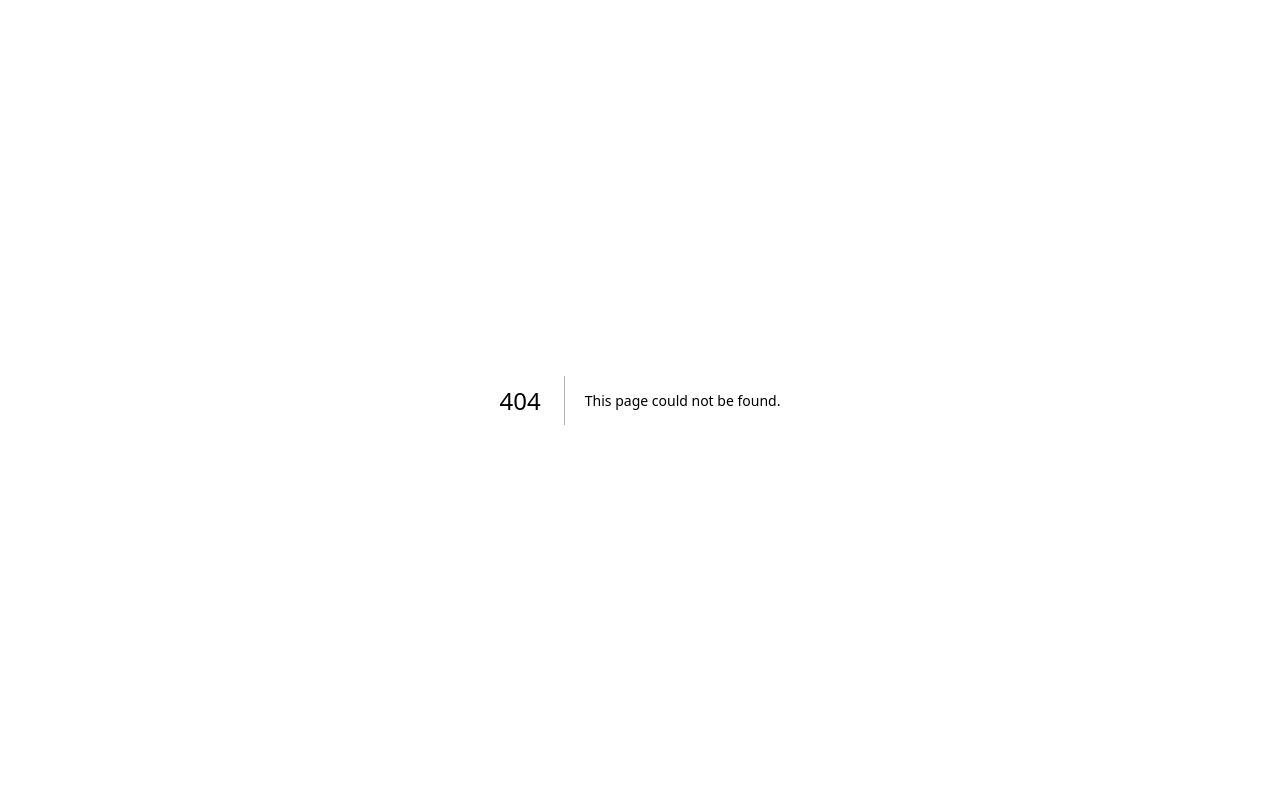
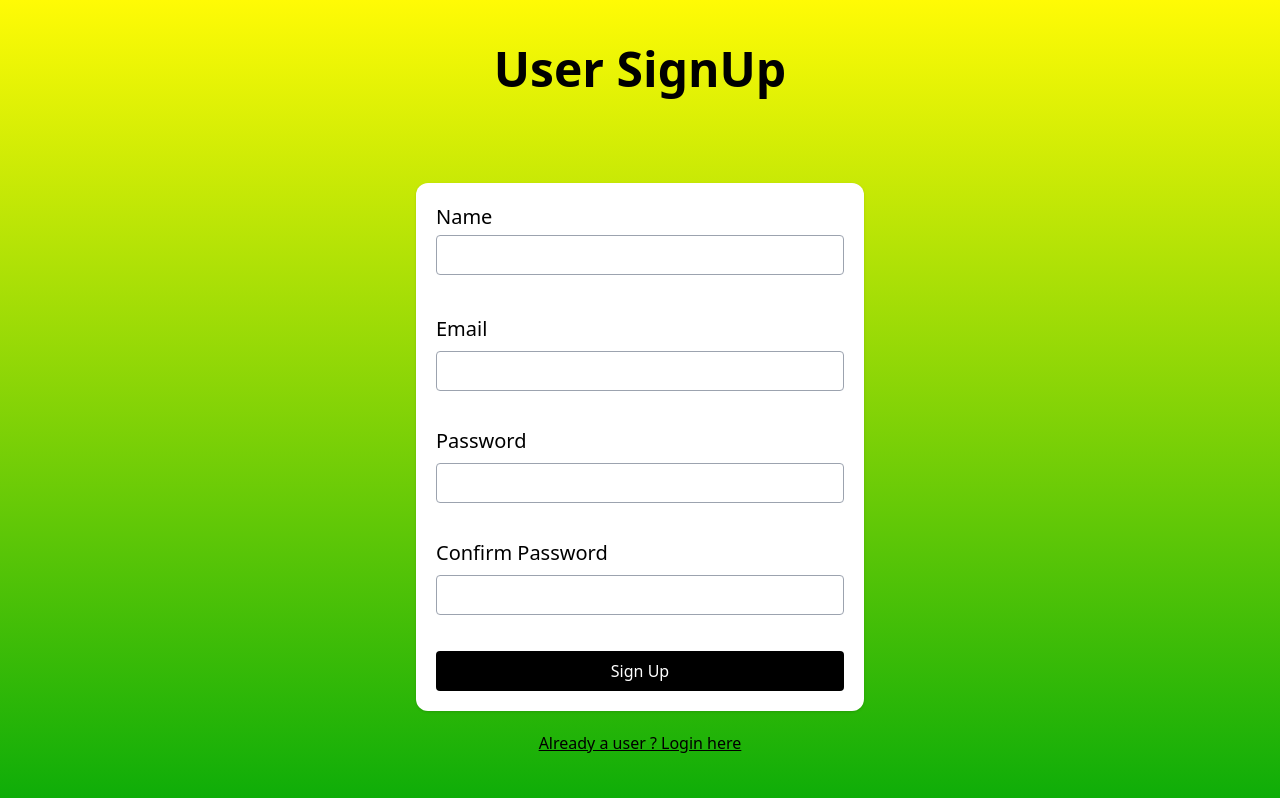
Before and after one commit to Rohit-rew/chatmatefront, a Next.js app: page /accounts/signup in a window 1280 px wide. Before the commit this address had no page. Built offline with nearby package versions, Linux system fonts and the light colour scheme.

Commit message:
login & register pages created

```diff
--- /dev/null
+++ b/components/LoginForm.tsx
@@ -0,0 +1,46 @@
+import React from 'react'
+
+type loginFunc = (e:React.FormEvent<HTMLFormElement>)=>void
+type errorMsg = String | null;
+
+type propType = {
+    login : loginFunc,
+    emailErrorMsg : errorMsg
+    passErrorMsg : errorMsg
+
+}
+
+export default function LoginForm({login , emailErrorMsg , passErrorMsg} : propType) {
+
+
+  return (
+    <form
+        onSubmit={(e) => login(e)}
+        className="w-full max-w-md bg-white rounded-xl shadow p-5 flex flex-col justify-between gap-3 "
+      >
+        <div className="flex flex-col gap-2 h-28">
+          <label className="text-xl">Email</label>
+          <input
+            id="email"
+            className="border border-gray-400 rounded h-10 px-2"
+            type={"email"}
+          />
+          {emailErrorMsg && <p className="text-red-500 text-sm">{emailErrorMsg}</p>}
+        </div>
+
+        <div className="flex flex-col gap-2 h-28">
+          <label className="text-xl">Password</label>
+          <input
+            id="password"
+            className="border border-gray-400 rounded h-10 px-2"
+            type={"password"}
+          />
+          {passErrorMsg && <p className="text-red-500 text-sm">{passErrorMsg}</p>}
+        </div>
+
+        <button type="submit" className="bg-black text-white py-2 rounded">
+          Login
+        </button>
+      </form>
+  )
+}
--- /dev/null
+++ b/components/SignUpForm.tsx
@@ -0,0 +1,65 @@
+import React from 'react'
+
+type signUpFunc = (e:React.FormEvent<HTMLFormElement> )=>void
+type errorMsg = String | null
+
+type propType = {
+  signUp : signUpFunc,
+  nameErrorMsg : errorMsg
+  emailErrorMsg : errorMsg,
+  passErrorMsg : errorMsg,
+  confirmPassErrorMsg : errorMsg
+}
+
+export default function SignUpForm({signUp ,nameErrorMsg , emailErrorMsg , passErrorMsg , confirmPassErrorMsg} : propType) {
+
+  return (
+   <form
+          onSubmit={(e) => signUp(e)}
+          className="w-full max-w-md bg-white rounded-xl shadow p-5 flex flex-col justify-between "
+        >
+          <div className="flex flex-col gap-1 h-28">
+            <label className="text-xl">Name</label>
+            <input
+              id="namee"
+              className="border border-gray-400 rounded h-10 px-2"
+              type={"text"}
+            />
+            {nameErrorMsg && <p className="text-red-500 text-sm">{nameErrorMsg}</p>}
+          </div>
+          <div className="flex flex-col gap-2 h-28">
+            <label className="text-xl">Email</label>
+            <input
+              id="email"
+              className="border border-gray-400 rounded h-10 px-2"
+              type={"email"}
+            />
+            {emailErrorMsg && <p className="text-red-500 text-sm">{emailErrorMsg}</p>}
+          </div>
+
+          <div className="flex flex-col gap-2 h-28">
+            <label className="text-xl">Password</label>
+            <input
+              id="password"
+              className="border border-gray-400 rounded h-10 px-2"
+              type={"password"}
+            />
+            {passErrorMsg && <p className="text-red-500 text-sm">{passErrorMsg}</p>}
+          </div>
+
+          <div className="flex flex-col gap-2 h-28">
+            <label className="text-xl">Confirm Password</label>
+            <input
+              id="confirmPassword"
+              className="border border-gray-400 rounded h-10 px-2"
+              type={"password"}
+            />
+            {confirmPassErrorMsg && <p className="text-red-500 text-sm">{confirmPassErrorMsg}</p>}
+          </div>
+
+          <button type="submit" className="bg-black text-white py-2 rounded">
+            Sign Up
+          </button>
+        </form>
+  )
+}
--- /dev/null
+++ b/components/SuccessSignUpMessage.tsx
@@ -0,0 +1,22 @@
+import React from 'react'
+import Router from 'next/router'
+
+//types
+type propTypes = {
+    route : any
+}
+
+export default function SuccessSignUpMessage({route}:propTypes) {
+  return (
+    <div className="quizcreateModal absolute w-full h-full  bg-black bg-opacity-80 box-border p-5 flex justify-center items-center">
+        <div className="w-full bg-white rounded relative max-w-xl p-5 flex flex-col gap-6 justify-center items-center">
+            <h2 className='text-2xl'>Signed Up Successfull </h2>
+
+            <p className='text-center'>You have successfully Signed Up. Please click on the below button to login</p>
+
+            <button onClick={()=>Router.push(route)} className='bg-green-500 w-full py-2 rounded text-xl text-white shadow'>Login</button>
+
+        </div>
+      </div>
+  )
+}
--- a/components/WelcomeView.tsx
+++ b/components/WelcomeView.tsx
@@ -13,7 +13,7 @@ export default function WelcomeView() {
         </div>
 
         <div className='flex flex-col gap-10 max-w-md w-full'>
-            <button onClick={()=>Router.push("")} className='border border-black rounded-2xl shadow py-4 text-black text-xl bg-white font-semibold hover:border-red-500'>Login</button>
+            <button onClick={()=>Router.push("/accounts/login")} className='border border-black rounded-2xl shadow py-4 text-black text-xl bg-white font-semibold hover:border-red-500'>Login</button>
             <button onClick={()=>Router.push("")} className='border border-black rounded-2xl shadow py-4 text-white text-xl bg-black font-semibold hover:border-red-500'>SignUp</button>
         </div>
 
--- /dev/null
+++ b/src/pages/accounts/login.tsx
@@ -0,0 +1,55 @@
+import LoginForm from "components/LoginForm";
+import Link from "next/link";
+import React from "react";
+
+export default function Login() {
+  const [emailError, setEmailError] = React.useState<null | String>(null);
+  const [passError, setPassError] = React.useState<null | String>(null);
+
+  const loginUser = (e : React.FormEvent<HTMLFormElement>) => {
+    e.preventDefault();
+
+    // remove any preset error
+    setEmailError(null);
+    setPassError(null);
+
+    const email = e.currentTarget.email.value;
+    const password = e.currentTarget.password.value;
+
+    if (email && password) {
+      console.log("submitted");
+      console.log(email, password);
+
+      // make Login API call here
+
+
+
+    } else if (!email && !password) {// frontend validation
+      setEmailError("Please enter email");
+      setPassError("Please enter Password");
+    } else if (!password) {
+      setPassError("Please enter Password");
+    } else if (!email) {
+      setEmailError("Please enter email");
+    }
+  };
+
+  return (
+    <div className="background-gradient h-screen bg-green-500 p-5 flex flex-col justify-start items-center gap-32 sm:justify-center">
+      <h1 className="text-center text-5xl font-semibold leading-20">
+        User Login
+      </h1>
+
+      <div className="w-full flex flex-col items-center gap-5 ">
+        <LoginForm
+          login={loginUser}
+          emailErrorMsg={emailError}
+          passErrorMsg={passError}
+        />
+        <Link href={"/accounts/signup"}>
+          <p className="underline">Don't have a account ? Signup Here</p>
+        </Link>
+      </div>
+    </div>
+  );
+}
--- /dev/null
+++ b/src/pages/accounts/signup.tsx
@@ -0,0 +1,76 @@
+import React from "react";
+
+//components
+import SignUpForm from "components/SignUpForm";
+import Link from "next/link";
+import SuccessSignUpMessage from "components/SuccessSignUpMessage";
+
+export default function Signup() {
+  const [nameErrorMsg, setNameErrorMsg] = React.useState<String | null>(null);
+  const [emailErrorMsg, setEmailErrorMsg] = React.useState<String | null>(null);
+  const [passErrorMsg, setpassErrorMsg] = React.useState<String | null>(null);
+  const [confirmPassErrorMsg, setconfirmPassErrorMsg] =
+    React.useState<String | null>(null);
+    const [isregistered , setIsregistered] = React.useState<Boolean>(false)
+
+
+  const signUp = (e: React.FormEvent<HTMLFormElement>) => {
+    e.preventDefault();
+
+    // remove any preset error
+    setEmailErrorMsg(null);
+    setpassErrorMsg(null);
+    setconfirmPassErrorMsg(null);
+
+    const email = e.currentTarget.email.value;
+    const password = e.currentTarget.password.value;
+    const confirmPassword = e.currentTarget.confirmPassword.value;
+    const name = e.currentTarget.namee.value;
+
+    if (name && email && password && confirmPassword) {
+      if (password != confirmPassword) {
+        setpassErrorMsg("passwords do not match");
+        setconfirmPassErrorMsg("passwords do not match");
+        return;
+      }
+      // make register api call here
+
+      setIsregistered(true)
+    } else if (!name && !email && !password && confirmPassword) {
+      setEmailErrorMsg("please enter email");
+      setpassErrorMsg("please enter password");
+      setconfirmPassErrorMsg("please confirm your password");
+    } else if (!name) {
+      setNameErrorMsg("Please enter name");
+    } else if (!email) {
+      setEmailErrorMsg("Please enter email");
+    } else if (!password) {
+      setpassErrorMsg("Please enter password");
+    } else if (!confirmPassword) {
+      setconfirmPassErrorMsg("Please confirm your password");
+    }
+  };
+
+  return (
+    <div className="background-gradient min-h-screen bg-green-500 p-5 flex flex-col justify-center items-center gap-10 sm:justify-around">
+      <h1 className="text-center text-5xl font-semibold leading-20">
+        User SignUp
+      </h1>
+
+      <div className="w-full flex flex-col items-center gap-5 ">
+        <SignUpForm
+          signUp={signUp}
+          nameErrorMsg={nameErrorMsg}
+          emailErrorMsg={emailErrorMsg}
+          passErrorMsg={passErrorMsg}
+          confirmPassErrorMsg={confirmPassErrorMsg}
+        />
+
+        <Link href={"/accounts/login"}>
+          <p className="underline">Already a user ? Login here</p>
+        </Link>
+      </div>
+      {isregistered && <SuccessSignUpMessage route={"/accounts/login"}/>}
+    </div>
+  );
+}
```
Also changed, not shown: tsconfig.json (line endings or trailing spaces).
